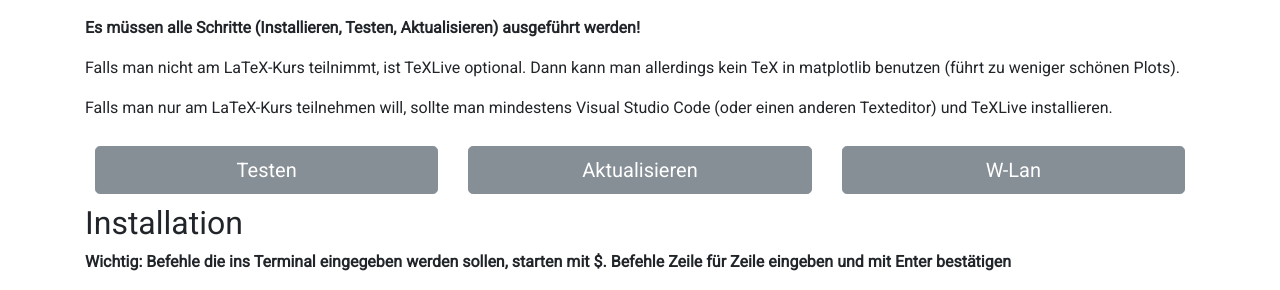
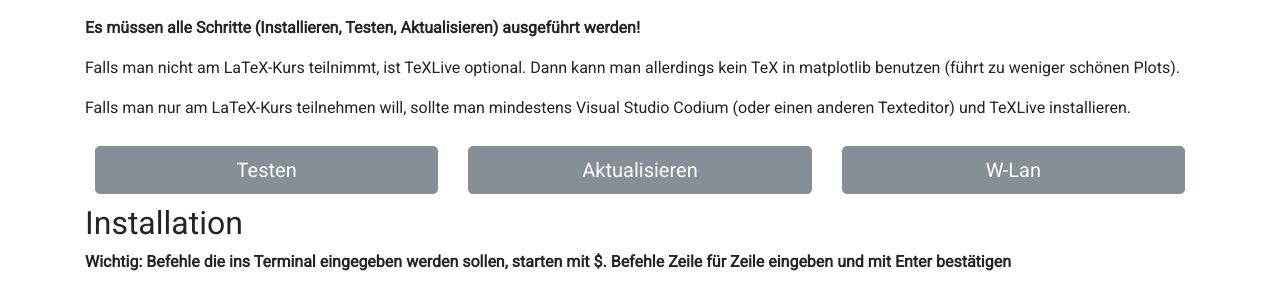
Before and after one commit to pep-dortmund/homepage-toolbox, a Jekyll site: the page built from install/linux.md, in a window 1280 px wide and 900 px high. Shown: the part 158-448 px from the top of the window. Built offline with Jekyll 4.4.1, drawn with Linux system fonts in a browser that asks for light colours; nearby versions of some CDN libraries; some of the changed text lies outside the part shown.

Commit message:
spell checks and changes

```diff
--- a/install/linux.md
+++ b/install/linux.md
@@ -8,7 +8,7 @@ __Es müssen alle Schritte (Installieren, Testen, Aktualisieren) ausgeführt wer
 Falls man nicht am LaTeX-Kurs teilnimmt, ist TeXLive optional.
 Dann kann man allerdings kein TeX in matplotlib benutzen (führt zu weniger schönen Plots).
 
-Falls man nur am LaTeX-Kurs teilnehmen will, sollte man mindestens Visual Studio Code (oder einen anderen Texteditor) und TeXLive installieren.
+Falls man nur am LaTeX-Kurs teilnehmen will, sollte man mindestens Visual Studio Codium (oder einen anderen Texteditor) und TeXLive installieren.
 
 
 <div class="row" style="padding: 10px">
```
Also changed, not shown: other parts of install/linux.md (+2 -2 lines), install/macos.md (+1 -1 lines), install/windows-11.md (+1 -1 lines), install/windows.md (+1 -1 lines), notes.md (+1 -1 lines).
